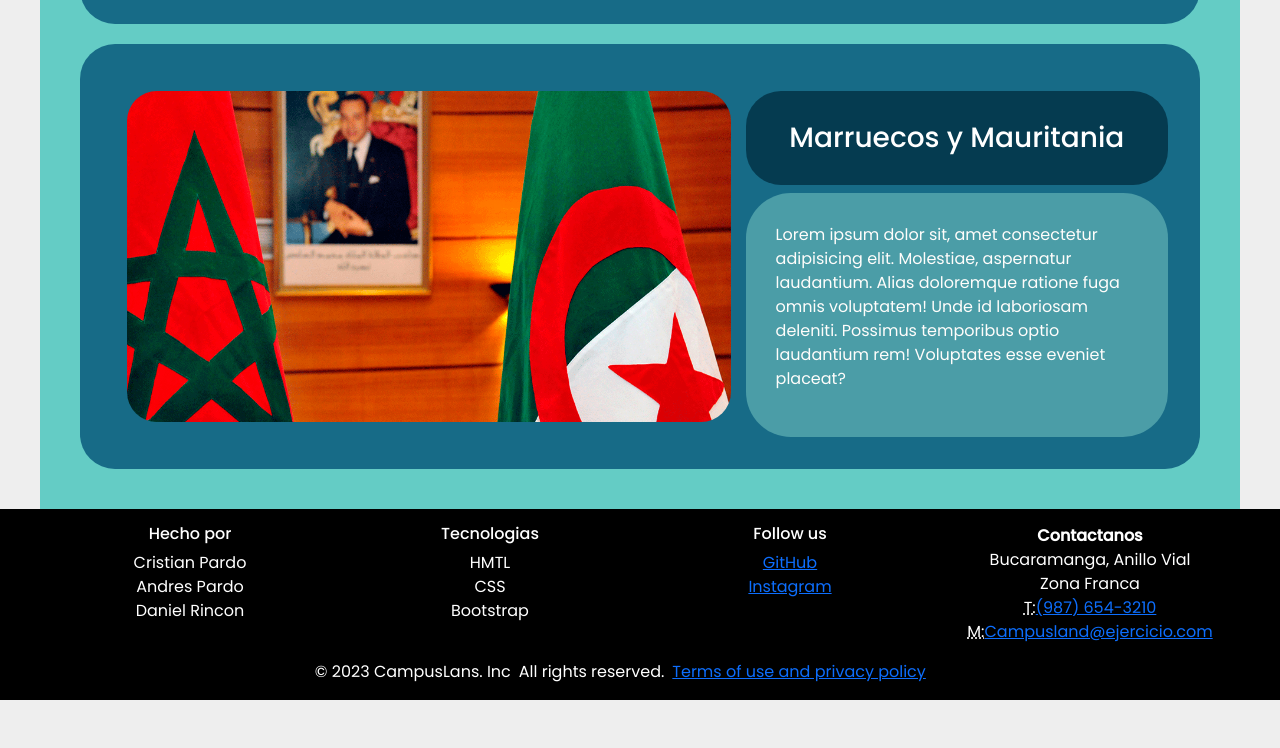
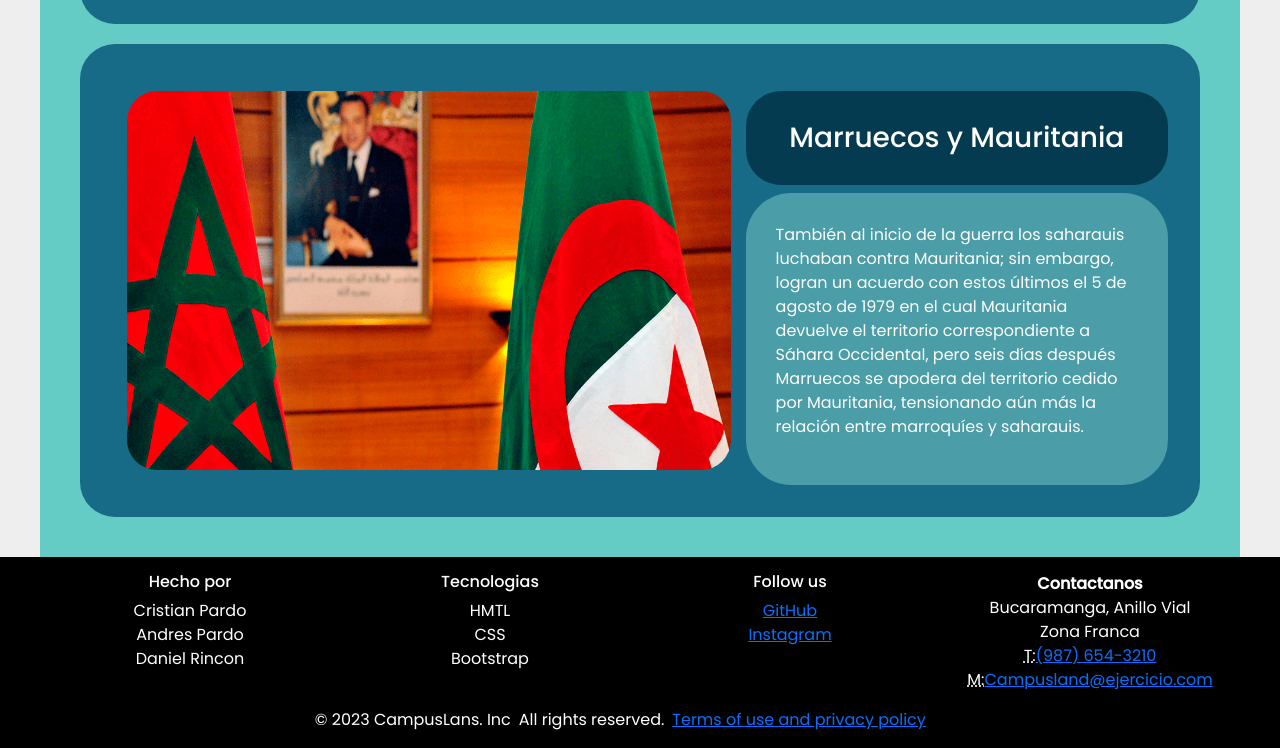
Before and after one commit to Ancreem/Grupo-5-Descolonizacion, a plain HTML site: page sahara.html in a window 1280 px wide. Shown: the part 1341-2089 px from the top of the page. Before the commit the page ends 2041 px from the top, so only its background shows below. Drawn offline with nearby package versions, Linux system fonts and the light colour scheme.

Commit message:
Tercer Entrega

```diff
--- a/sahara.html
+++ b/sahara.html
@@ -91,7 +91,7 @@
                     </div>
 
                     <div class="texto-marruecos-mauritania">
-                      <p>Lorem ipsum dolor sit, amet consectetur adipisicing elit. Molestiae, aspernatur laudantium. Alias doloremque ratione fuga omnis voluptatem! Unde id laboriosam deleniti. Possimus temporibus optio laudantium rem! Voluptates esse eveniet placeat?</p>
+                      <p>También al inicio de la guerra los saharauis luchaban contra Mauritania; sin embargo, logran un acuerdo con estos últimos el 5 de agosto de 1979 en el cual Mauritania devuelve el territorio correspondiente a Sáhara Occidental, pero seis días después Marruecos se apodera del territorio cedido por Mauritania, tensionando aún más la relación entre marroquíes y saharauis.</p>
                     </div>
                   </div>
 
```
Also changed, not shown: que-se-ha-intendo.html (+1 -1 lines).
